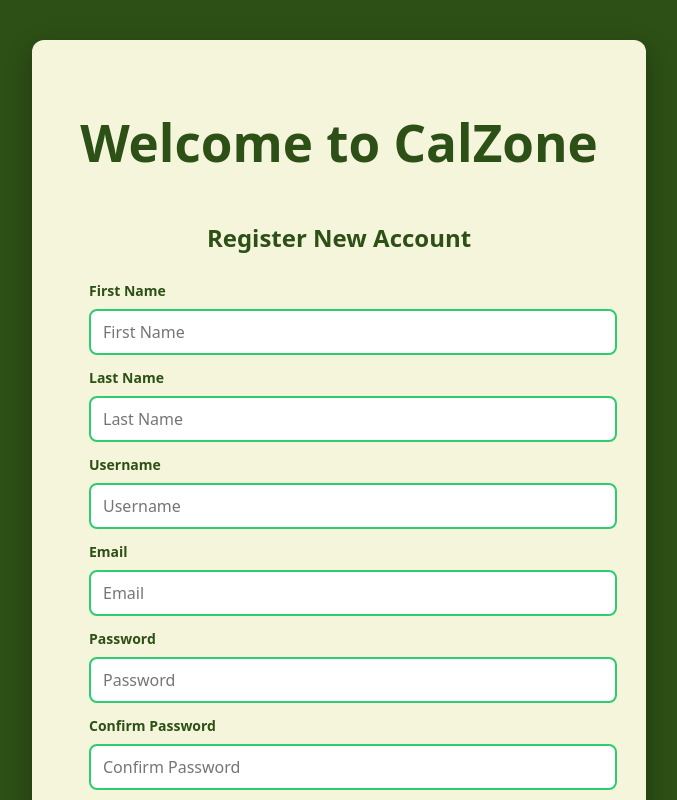
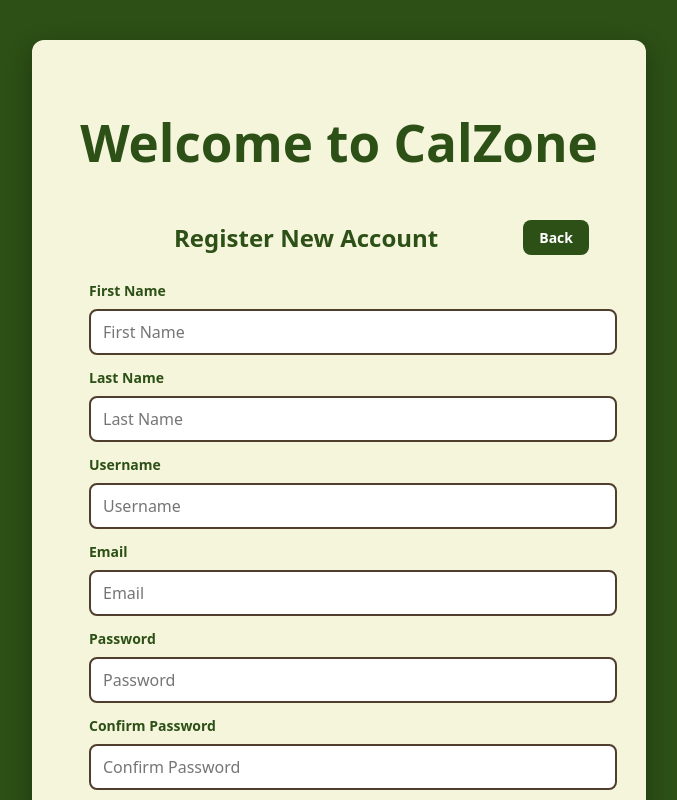
Before and after one commit to DexterPressley/MERN-Stack, a React app in the folder frontend/: page /register in a window 1280 px wide. Shown: the top 800 px of the page, without its empty margins (301-978 px from the left). Built offline with nearby package versions, Linux system fonts and the light colour scheme; the HTML template or start-up script is replaced by a standard one.

Commit message:
Added back button to Register.tsx and fixed text-entry border issues.

```diff
--- a/frontend/src/components/Register.tsx
+++ b/frontend/src/components/Register.tsx
@@ -204,7 +204,16 @@ function Register() {
 
     return (
         <div id="registerDiv">
-            <span id="inner-title">Register New Account</span>
+            <div className="header-row">
+                <span id="inner-title">Register New Account</span>
+                <button
+                    type="button"
+                    className="btn btn-back"
+                    onClick={() => window.location.href = '/'}
+                >
+                    Back
+                </button>
+            </div>
 
             <label htmlFor="firstName">First Name</label>
             <input
--- a/frontend/src/index.css
+++ b/frontend/src/index.css
@@ -165,7 +165,7 @@ input:focus, textarea:focus {
 #registerDiv input[type="email"],
 #registerDiv input[type="password"] {
   padding: 10px 12px;
-  border: 2px solid var(--border);
+  border: 2px solid rgb(79, 62, 45);
   border-radius: 8px;
   font-size: 16px;
   font-family: var(--font);
@@ -186,9 +186,9 @@ input:focus, textarea:focus {
 }
 
 /* Green border for valid inputs */
-#registerDiv input[aria-invalid="false"] {
+/* #registerDiv input[aria-invalid="false"] {
   border: 2px solid #2ecc71;
-}
+} */
 
 /* RED ERROR TEXT under inputs */
 #registerDiv .error {
@@ -243,6 +243,41 @@ input:focus, textarea:focus {
   color: #e74c3c;
 }
 
+/* Header row with title and back button */
+#registerDiv .header-row {
+  display: flex;
+  justify-content: space-between;
+  align-items: center;
+  margin-bottom: 24px;
+}
+
+#registerDiv .header-row #inner-title {
+  margin: 0;
+  flex: 1;
+}
+
+#registerDiv .btn-back {
+  padding: 8px 16px;
+  background-color: #2d5016; /* Forest green */
+  color: white;
+  border: none;
+  border-radius: 8px;
+  font-size: 14px;
+  font-weight: 600;
+  cursor: pointer;
+  transition: background-color 0.2s ease;
+  font-family: var(--font);
+  white-space: nowrap;
+}
+
+#registerDiv .btn-back:hover {
+  background-color: #3d6b1f;
+}
+
+#registerDiv .btn-back:active {
+  transform: translateY(1px);
+}
+
 /* ============================
    Login Page Styling
 ============================ */
@@ -289,7 +324,7 @@ input:focus, textarea:focus {
 #loginDiv input[type="text"],
 #loginDiv input[type="password"] {
   padding: 10px 12px;
-  border: 2px solid var(--border);
+  border: 2px solid rgb(79, 62, 45);
   border-radius: 8px;
   font-size: 16px;
   font-family: var(--font);
```
